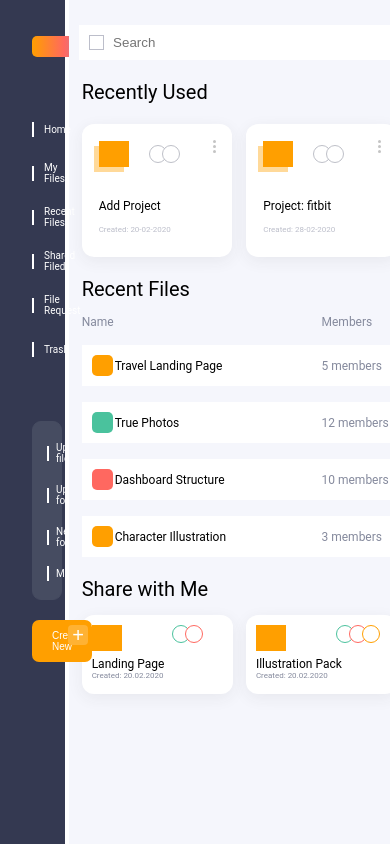
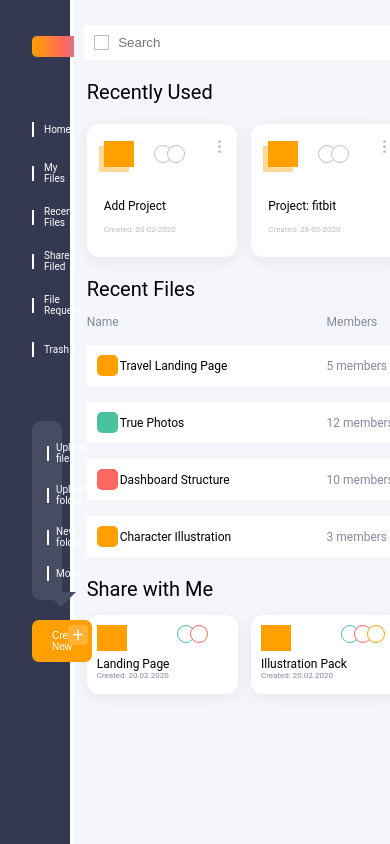
Before and after one commit to DianaCalx/css-layout-challenge, a React (Create React App) app: page / in a window 390 px wide. Shown: the top 844 px of the page. Built offline with nearby package versions, Linux system fonts and the light colour scheme.

Commit message:
Add responsive style in Aside Component

```diff
--- a/src/components/aside/asideComponents.ts
+++ b/src/components/aside/asideComponents.ts
@@ -2,10 +2,13 @@ import styled from 'styled-components';
 import v from '../../styles/variables';
 
 export const AsideContent = styled.div`
-  width: 16.7%;
+  width: 18%;
   padding: 3.6rem 3.2rem;
   background-color: ${v.darkBlueColor};
   height: 100vh;
+  @media screen and (min-width: 1200px){
+    max-width: 18rem;
+  }
 `
 export const RectangleAside = styled.div`
   width: 7.4rem;
@@ -23,6 +26,16 @@ export const DivActionAside = styled.div`
   padding: 1rem 1.4rem;
   width: 100%;
   max-width: 11.6rem;
+  position: relative;
+  &::before {
+    content: '';
+    position: absolute;
+    bottom: -0.75rem;
+    left: 1.3rem;
+    border-right: 1.5rem solid transparent;
+    border-top: 1.5rem solid ${v.darkGrayColor};
+    border-left: 1.5rem solid transparent;
+  }
 `
 export const ButtonCreate = styled.button`
   border-radius: 7px;
```
